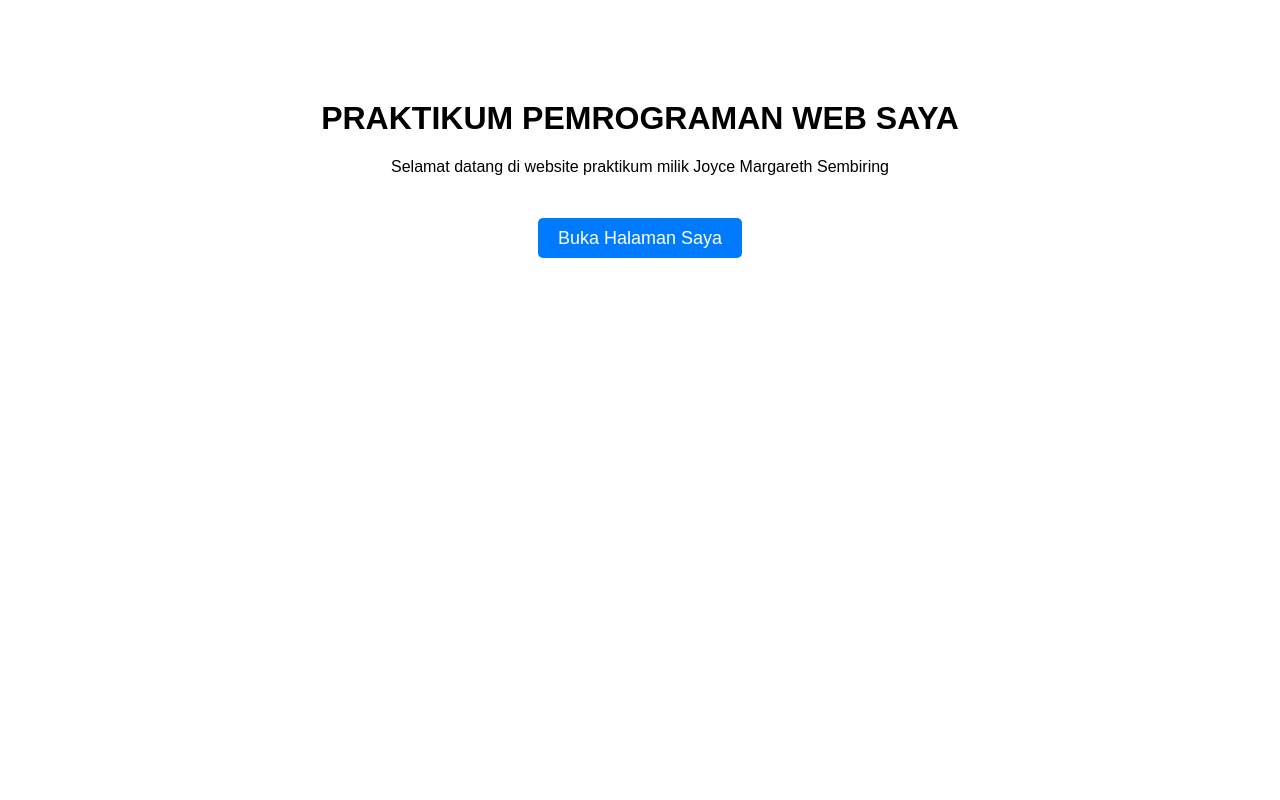
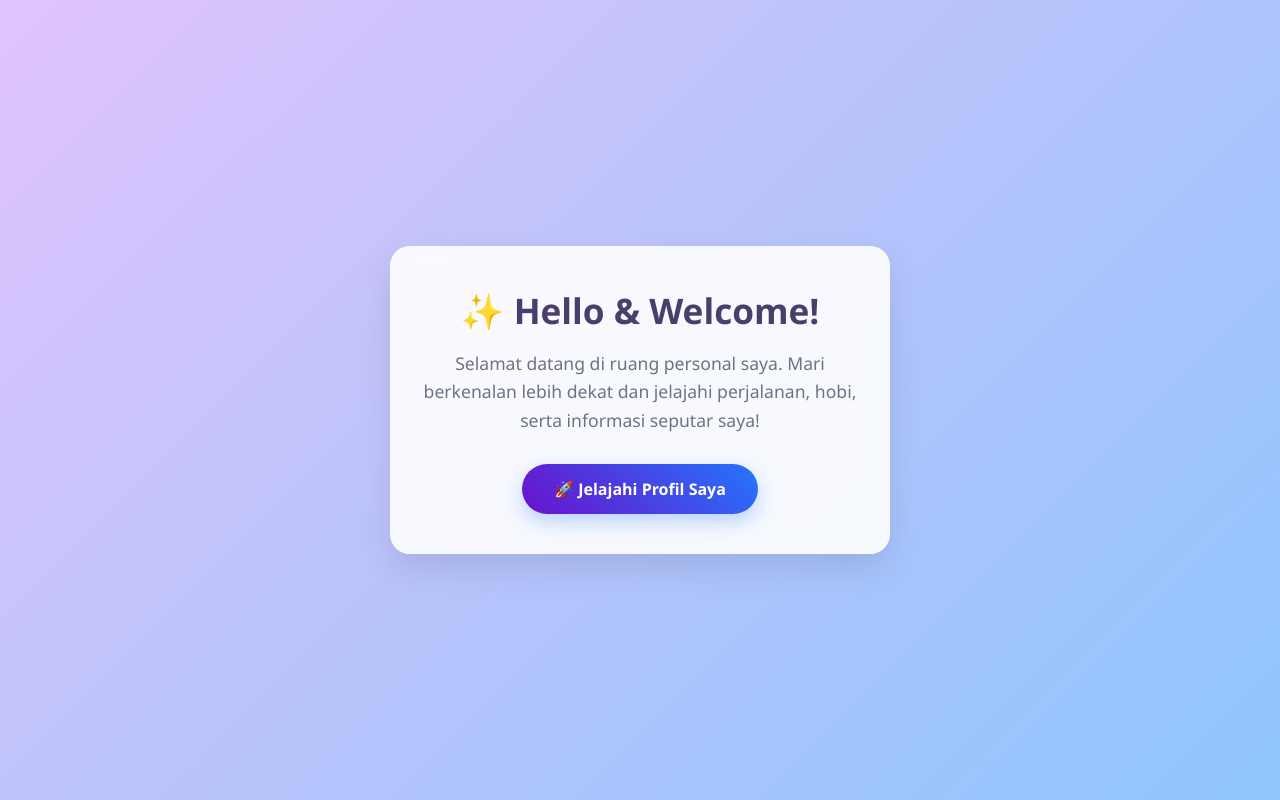
Before and after one commit to joyce-2582008/web1-2582008-joyce-margareth.vercel.app, a plain HTML site: page index.html in a window 1280 px wide. Drawn offline with Linux system fonts and the light colour scheme.

Commit message:
Revamp index.html with new design and content
Updated the HTML structure and styling for a personal welcome page.

```diff
--- a/index.html
+++ b/index.html
@@ -1,20 +1,69 @@
 <!DOCTYPE html>
 <html lang="id">
 <head>
-    <meta charset="UTF-8">
-    <title>Praktikum Pemrograman Web</title>
+  <meta charset="UTF-8">
+  <meta name="viewport" content="width=device-width, initial-scale=1.0">
+  <title>Welcome to My World | Joyce Margareth Sembiring</title>
+  <style>
+    * {
+      box-sizing: border-box;
+      margin: 0;
+      padding: 0;
+      font-family: 'Segoe UI', Tahoma, Geneva, Verdana, sans-serif;
+    }
+    body {
+      background: linear-gradient(135deg, #e0c3fc 0%, #8ec5fc 100%);
+      min-height: 100vh;
+      display: flex;
+      justify-content: center;
+      align-items: center;
+      padding: 20px;
+    }
+    .welcome-card {
+      background: rgba(255, 255, 255, 0.9);
+      backdrop-filter: blur(10px);
+      padding: 40px 30px;
+      border-radius: 20px;
+      box-shadow: 0 15px 35px rgba(0,0,0,0.1);
+      text-align: center;
+      max-width: 500px;
+      width: 100%;
+    }
+    h1 {
+      color: #4a3f6b;
+      font-size: 2.2rem;
+      margin-bottom: 15px;
+    }
+    p {
+      color: #6c757d;
+      font-size: 1.1rem;
+      line-height: 1.6;
+      margin-bottom: 30px;
+    }
+    .btn-explore {
+      display: inline-block;
+      padding: 14px 32px;
+      background: linear-gradient(45deg, #6a11cb, #2575fc);
+      color: white;
+      text-decoration: none;
+      font-weight: bold;
+      border-radius: 30px;
+      box-shadow: 0 8px 20px rgba(37, 117, 252, 0.3);
+      transition: all 0.3s ease;
+    }
+    .btn-explore:hover {
+      transform: translateY(-3px);
+      box-shadow: 0 12px 25px rgba(37, 117, 252, 0.5);
+    }
+  </style>
 </head>
-<body style="text-align: center; margin-top: 100px; font-family: sans-serif;">
+<body>
 
-    <h1>PRAKTIKUM PEMROGRAMAN WEB SAYA</h1>
-    <p>Selamat datang di website praktikum milik Joyce Margareth Sembiring</p>
-
-    <br><br>
-
-    <!-- Link menuju file profile yang sudah kamu buat sebelumnya -->
-    <a href="16sep-joycezly.html" style="font-size: 18px; padding: 10px 20px; background-color: #007bff; color: white; text-decoration: none; border-radius: 5px;">
-        Buka Halaman Saya
-    </a>
+  <div class="welcome-card">
+    <h1>✨ Hello & Welcome!</h1>
+    <p>Selamat datang di ruang personal saya. Mari berkenalan lebih dekat dan jelajahi perjalanan, hobi, serta informasi seputar saya!</p>
+    <a href="16sep-joycezly.html" class="btn-explore">🚀 Jelajahi Profil Saya</a>
+  </div>
 
 </body>
 </html>
```
